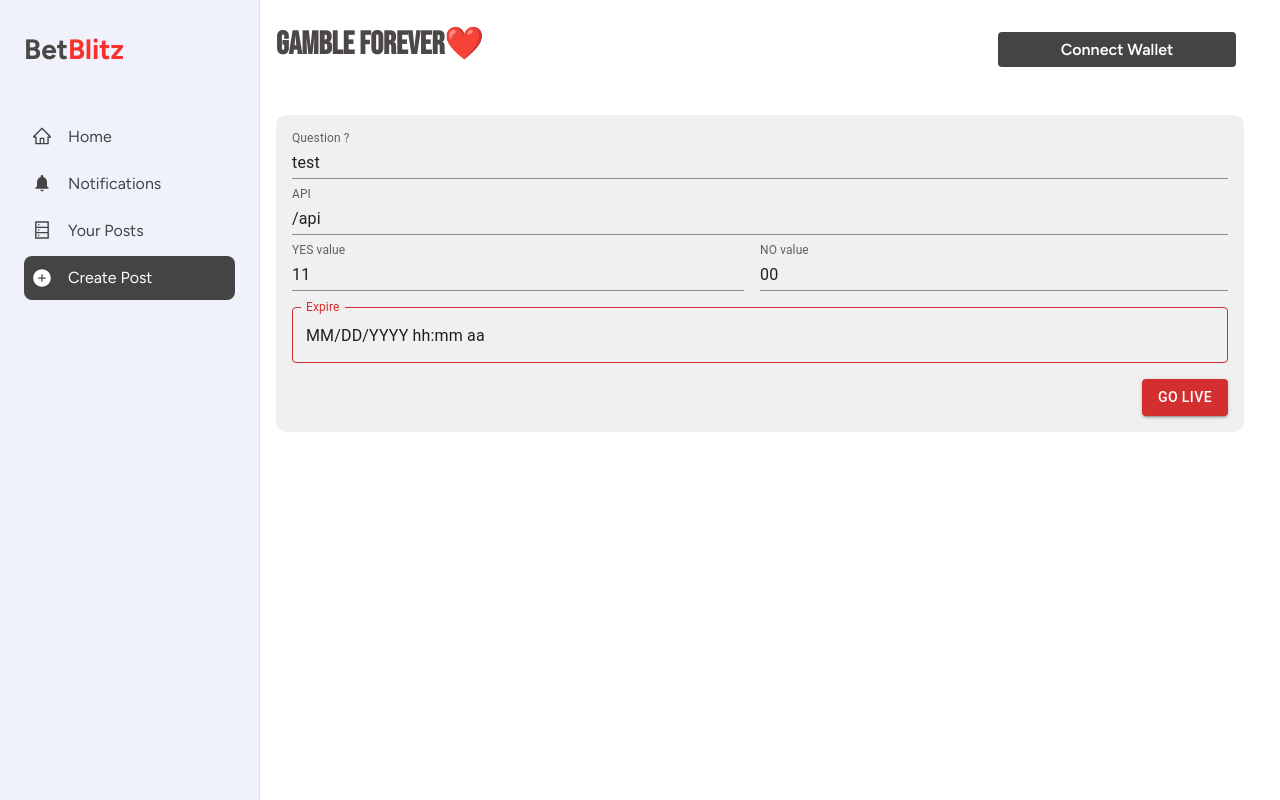
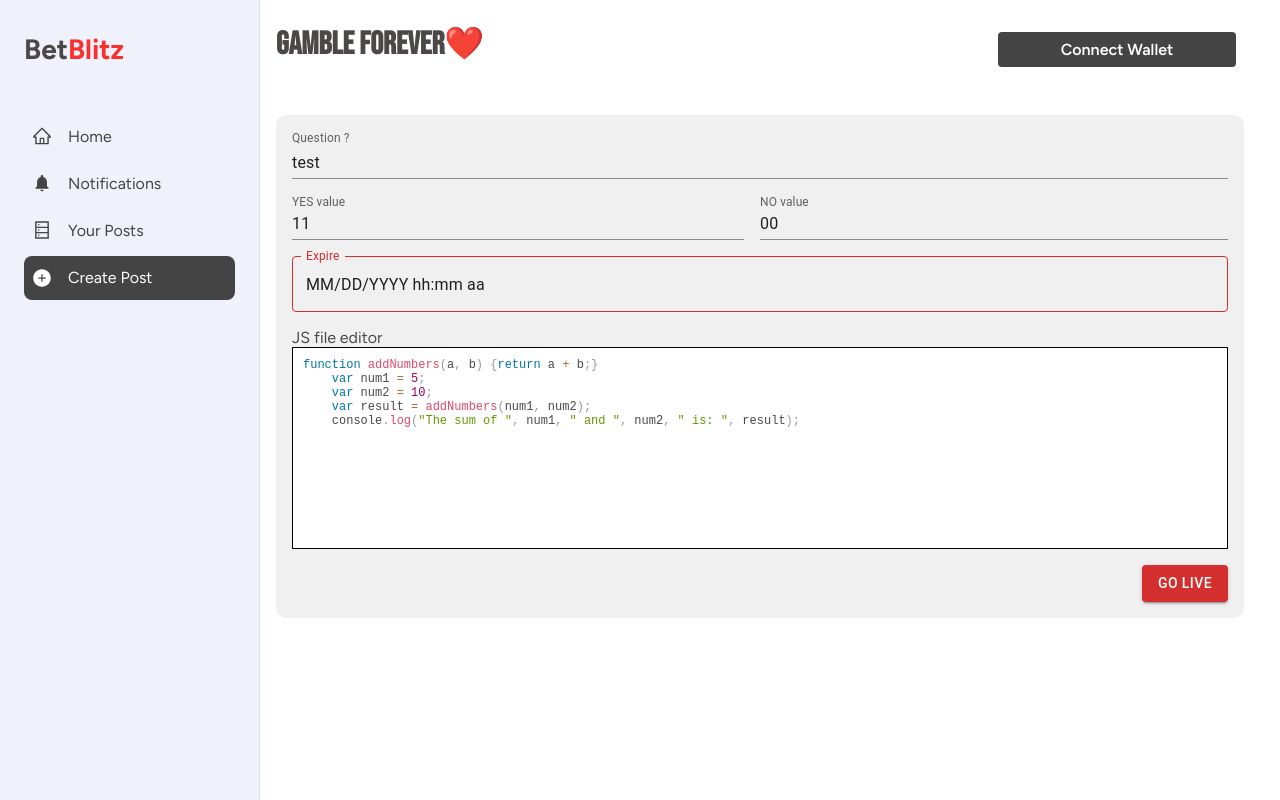
Before and after one commit to leostelon/betblitz, a React (Create React App) app: page /create in a window 1280 px wide. Built offline with nearby package versions, Linux system fonts and the light colour scheme; no server answers; the HTML template or start-up script is replaced by a standard one; what web3 would draw is missing.

Commit message:
questions script upload completed

```diff
--- a/package.json
+++ b/package.json
@@ -14,12 +14,14 @@
     "@uiw/react-md-editor": "^3.25.6",
     "axios": "^1.6.2",
     "dayjs": "^1.11.10",
+    "prismjs": "^1.29.0",
     "react": "^18.2.0",
     "react-dom": "^18.2.0",
     "react-icons": "^4.8.0",
     "react-nice-avatar": "^1.4.1",
     "react-router-dom": "^6.11.1",
     "react-scripts": "^4.0.3",
+    "react-simple-code-editor": "^0.13.1",
     "react-toastify": "4.1",
     "web-vitals": "^2.1.4",
     "web3": "^1.10.0"
--- a/src/api/questions.js
+++ b/src/api/questions.js
@@ -34,3 +34,26 @@ export const getQuestions = async function () {
 		console.log(error.message);
 	}
 };
+
+export const uploadNodejsScript = async function (script) {
+	try {
+		let token = localStorage.getItem("token");
+
+		const response = await axios.post(
+			SERVER_URL + "/questions/nodescript",
+			{ script },
+			{
+				headers: {
+					"Content-Type": `application/json`,
+					Authorization: `Bearer ${token}`,
+				},
+			}
+		);
+		console.log("uploadNodejsScript upload responce |", response);
+
+		return { error: false, data: response.data };
+	} catch (error) {
+		console.log(error.message);
+		return { error: true };
+	}
+};
--- /dev/null
+++ b/src/components/Editor.jsx
@@ -0,0 +1,30 @@
+import Editor from "react-simple-code-editor";
+import React from "react";
+import { useState } from "react";
+import { Box } from "@mui/material";
+import { highlight, languages } from "prismjs/components/prism-core";
+import "prismjs/components/prism-clike";
+import "prismjs/components/prism-javascript";
+import "prismjs/themes/prism.css";
+
+export default function PostEditor({code, setCode}) {
+
+	return (
+		<Box sx={{ width: "100%", border: "1px solid black" }}>
+			<Editor
+				value={code}
+				onValueChange={(code) => setCode(code)}
+				highlight={(code) => highlight(code, languages.js)}
+				padding={10}
+				style={{
+					fontFamily: '"Fira code", "Fira Mono", monospace',
+					fontSize: 12,
+					maxHeight: "75vh",
+					minHeight: "200px",
+					backgroundColor: "white",
+				}}
+				className="editor"
+			/>
+		</Box>
+	);
+}
--- a/src/screens/Create.jsx
+++ b/src/screens/Create.jsx
@@ -2,29 +2,51 @@ import { Box, Button, FormControl, TextField } from "@mui/material";
 import { DateTimePicker, LocalizationProvider } from "@mui/x-date-pickers";
 import { AdapterDayjs } from "@mui/x-date-pickers/AdapterDayjs";
 import { useState } from "react";
-import { createQuestion } from "../api/questions";
+import { createQuestion, uploadNodejsScript } from "../api/questions";
+import PostEditor from "../components/Editor";
+import { toast } from "react-toastify";
 
 export default function Create() {
+	const [loading, setLoading] = useState(false);
+	const [code, setCode] = useState(`function addNumbers(a, b) {return a + b;}
+    var num1 = 5;
+    var num2 = 10;
+    var result = addNumbers(num1, num2);
+    console.log("The sum of ", num1, " and ", num2, " is: ", result);`);
 	const [formData, setFormData] = useState({
 		question: "test",
 		yesAnswer: "11",
 		noAnswer: "00",
-		api: "/api",
 		expireAt: "",
 	});
 
+	async function uploadCode() {
+		setLoading(true);
+		const res = await uploadNodejsScript(code);
+		if (res.error) {
+			toast("Script upload failed", { type: "error" });
+			return false;
+		}
+		const path = res?.data?.filename || "";
+		return path;
+	}
+
 	const onFormSubmit = async () => {
-		console.log("calling api");
-		const res = await createQuestion({ ...formData, qid: 1 });
+		const path = await uploadCode();
+		console.log("path", path);
+		if (path) {
+			const res = await createQuestion({ ...formData, path: `${path}` });
 			if (res) {
 				setFormData({
 					question: "",
 					yesAnswer: "",
 					noAnswer: "",
-				api: "",
 					expireAt: "",
 				});
+				toast("Posted Successfully", { type: "success" });
 			}
+		}
+		setLoading(false);
 	};
 
 	return (
@@ -47,28 +69,11 @@ export default function Create() {
 								question: e.target.value,
 							}));
 						}}
-						sx={{
-							mb: 1,
-						}}
-					/>
-					<TextField
-						variant="standard"
-						label="API "
-						value={formData?.api || ""}
-						onChange={(e) => {
-							setFormData((d) => ({
-								...d,
-								api: e.target.value,
-							}));
-						}}
-						sx={{
-							mb: 1,
-						}}
 					/>
 					<Box
 						sx={{
 							display: "flex",
-							mb: 2,
+							my: 2,
 						}}
 					>
 						<TextField
@@ -82,6 +87,7 @@ export default function Create() {
 								}));
 							}}
 							sx={{ width: "50%", pr: 2 }}
+							size="small"
 						/>
 						<TextField
 							variant="standard"
@@ -94,6 +100,7 @@ export default function Create() {
 								}));
 							}}
 							sx={{ width: "50%" }}
+							size="small"
 						/>
 					</Box>
 
@@ -110,10 +117,14 @@ export default function Create() {
 						sx={{ mb: 2 }}
 					/>
 
+					<Box>JS file editor</Box>
+					<PostEditor code={code} setCode={setCode} />
+
 					<Box
 						sx={{
 							display: "flex",
 							justifyContent: "right",
+							mt: 2,
 						}}
 					>
 						<Button
```
Lines whose indentation alone changed are shown as unchanged.
